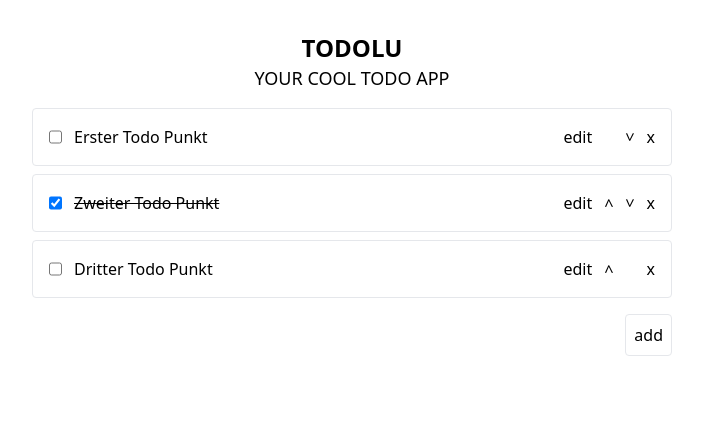
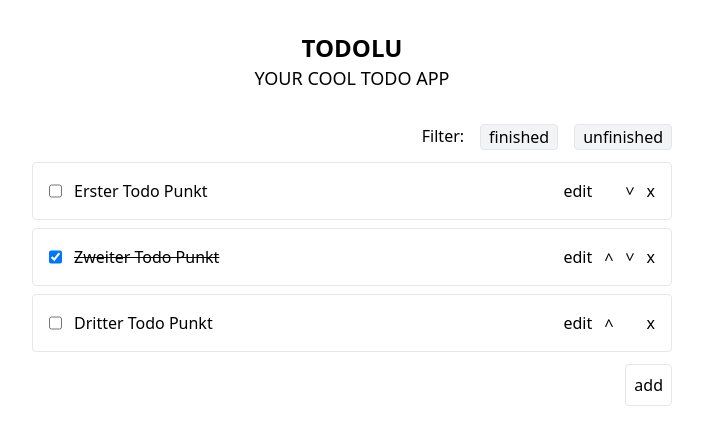
Before and after one commit to codinghusi/vue-a11y-basic-todo-app, a Vue app: page / in a window 1280 px wide. Shown: the top 444 px of the page, without its empty margins (288-991 px from the left). Built offline with nearby package versions, Linux system fonts and the light colour scheme.

Commit message:
add filters

```diff
--- a/index.html
+++ b/index.html
@@ -4,7 +4,7 @@
     <meta charset="UTF-8" />
     <link rel="icon" href="/favicon.ico" />
     <meta name="viewport" content="width=device-width, initial-scale=1.0" />
-    <title>Vite App</title>
+    <title>todolu - your cool todo app</title>
   </head>
   <body>
     <div id="app"></div>
--- a/src/App.vue
+++ b/src/App.vue
@@ -37,8 +37,8 @@ export default {
   <div id="app" class="mx-auto w-1/2">
     <Header />
 
-    <main class="mt-4">
-      <TodoList :todos="todos" class="w-full" :controls="true" @update="save" />
+    <main class="mt-8">
+      <TodoList :todos="todos" class="w-full" @update="save" controls filters />
     </main>
 
   </div>
--- a/src/components/TodoList.vue
+++ b/src/components/TodoList.vue
@@ -1,7 +1,13 @@
 <template>
-    <div>
+    <div class="flex flex-col gap-3">
+        <div v-if="filters" class="flex flex-row justify-end gap-4">
+            <span> Filter: </span>
+            <button class="filter-button" :class="{ active: setFilter === 'finished' }" @click="toggleFilter('finished')">finished</button>
+            <button class="filter-button" :class="{ active: setFilter === 'unfinished' }" @click="toggleFilter('unfinished')">unfinished</button>
+        </div>
+
         <ul class="w-full flex flex-col gap-2">
-            <li class="row-container" :class="{done: todo.done}" v-for="(todo, index) in todos" :todo="todo" :key="todo.id">
+            <li class="row-container" :class="{done: todo.done}" v-for="(todo, index) in todos" :todo="todo" :key="todo.id" v-if="checkFilterOn(todo)">
                 <input type="checkbox" v-model="todo.done" class="cursor-pointer" @change="emitUpdate"/>
 
                 <span class="description" v-if="!isRowInEditMode(todo)" @dblclick="putRowInEditMode(todo)">
@@ -39,7 +45,7 @@
         </ul>
 
         <div class="flex justify-end" v-if="controls">
-            <button class="border rounded p-2 mt-4 cursor-pointer" @click="addRow">
+            <button class="border rounded p-2 cursor-pointer" @click="addRow">
                 add
             </button>
         </div>
@@ -56,6 +62,17 @@
             },
             controls: {
                 type: Boolean
+            },
+            filters: {
+                type: Boolean
+            }
+        },
+        data() {
+            return {
+                rowInEditMode: null,
+                editinigDescription: '',
+                nextId: Math.max(...this.todos.map(todo => todo.id)) + 1,
+                setFilter: 'none'
             }
         },
         methods: {
@@ -102,13 +119,25 @@
             },
             emitUpdate() {
                 this.$emit('update', this.todos)
-            }
-        },
-        data() {
-            return {
-                rowInEditMode: null,
-                editinigDescription: '',
-                nextId: Math.max(...this.todos.map(todo => todo.id)) + 1
+            },
+            toggleFilter(value) {
+                if (this.setFilter === value) {
+                    this.setFilter = 'none'
+                } else {
+                    this.setFilter = value
+                }
+            },
+            checkFilterOn(todo) {
+                if (this.setFilter === 'none') {
+                    return true
+                }
+                if (this.setFilter === 'finished' && todo.done) {
+                    return true
+                }
+                if (this.setFilter === 'unfinished' && !todo.done) {
+                    return true
+                }
+                return false
             }
         }
     }
@@ -131,4 +160,13 @@
 .description-editable {
     @apply flex-1
 }
+
+
+.filter-button {
+    @apply border rounded bg-gray-100 px-2
+}
+
+.filter-button.active {
+    @apply bg-blue-600 text-white
+}
 </style>
```
Also changed, not shown: src/assets/logo.svg (deleted).
